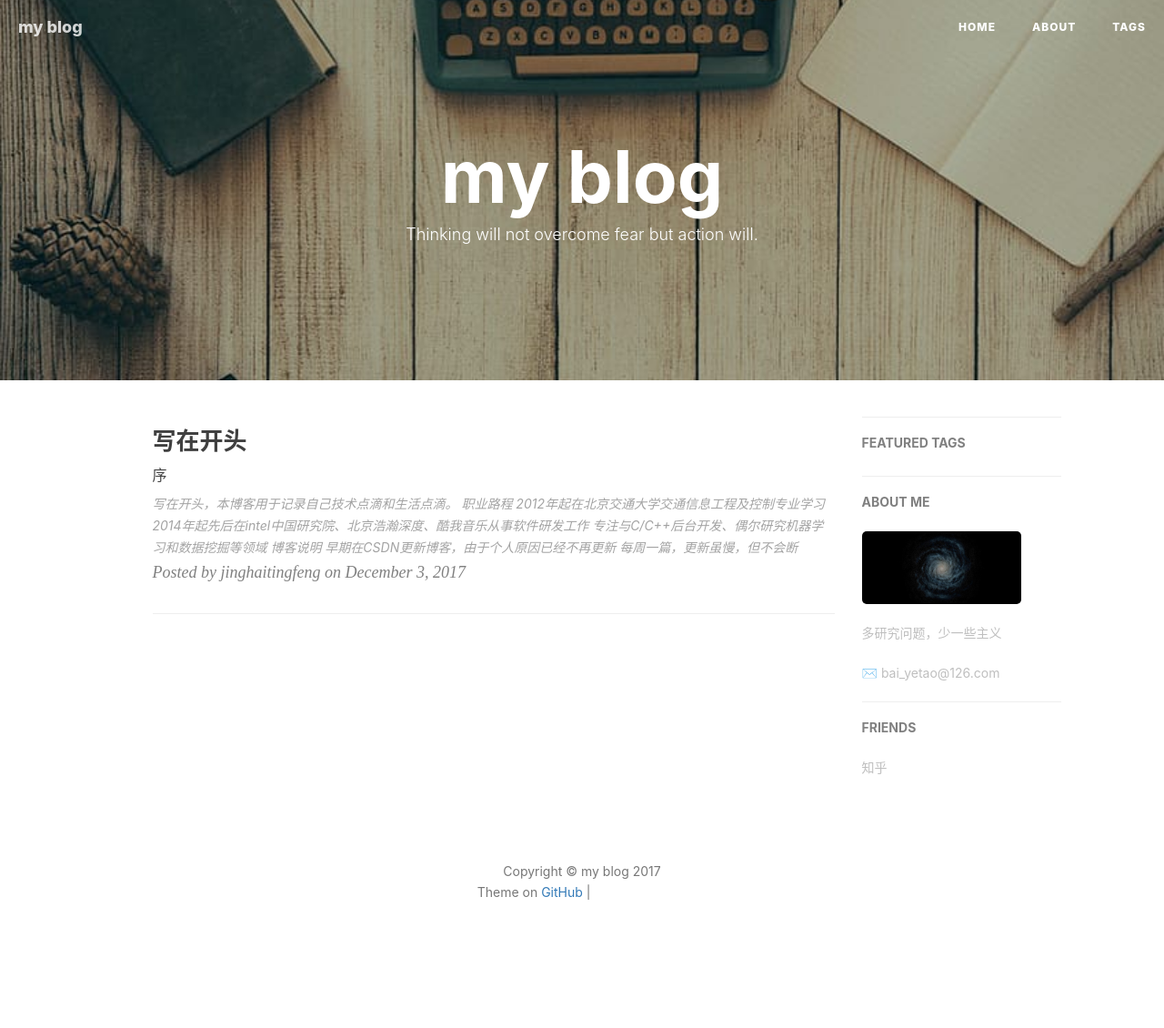
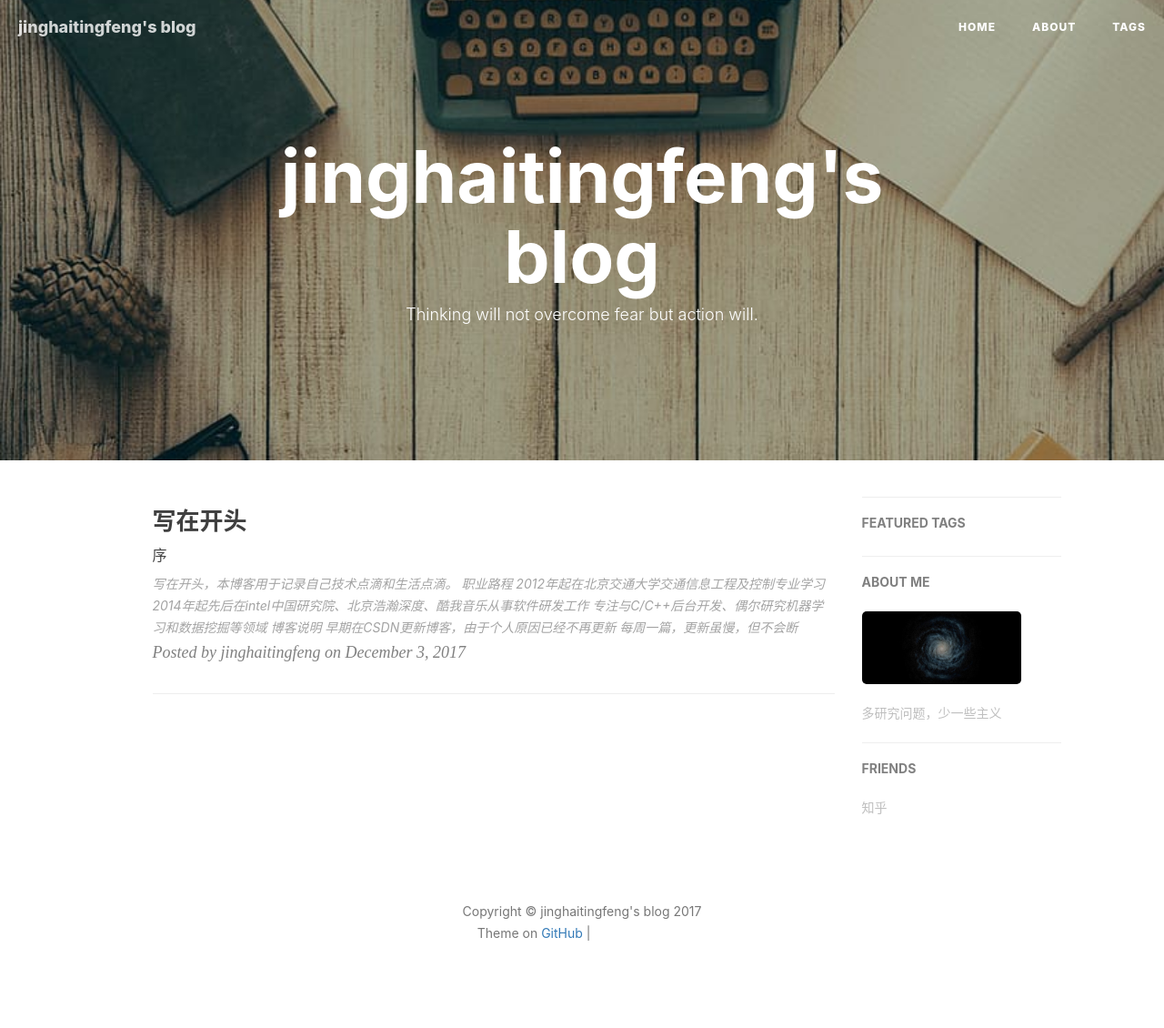
Before and after one commit to jinghaitingfeng/jinghaitingfeng.github.io, a Jekyll site: the page built from index.html, in a window 1280 px wide. Shown: the whole page at 91% size. Built offline with Jekyll 4.4.1, drawn with Linux system fonts in a browser that asks for light colours; nearby versions of some CDN libraries; the list of posts is cut into pages by our own code; comment, search, counter and statistics services are not loaded; before the commit the page ends 1085 px from its top, so only the background shows below that; grey boxes are pictures that could not be loaded.

Commit message:
Update _config.yml

```diff
--- a/_config.yml
+++ b/_config.yml
@@ -1,8 +1,8 @@
 # Site settings
-title: my blog
-SEOTitle: 静海听风的博客 | my blog
+title: jinghaitingfeng's blog
+SEOTitle: 静海听风的博客 | jinghaitingfeng's blog
 header-img: img/post-bg-desk.jpg
-email: bai_yetao@126.com
+#email: bai_yetao@126.com
 description: "Every failure is leading towards success."
 keyword: "C/C++, 后台开发, 机器学习"
 url: "http://jinghaitingfeng.github.io"          # your host, for absolute URL
```
